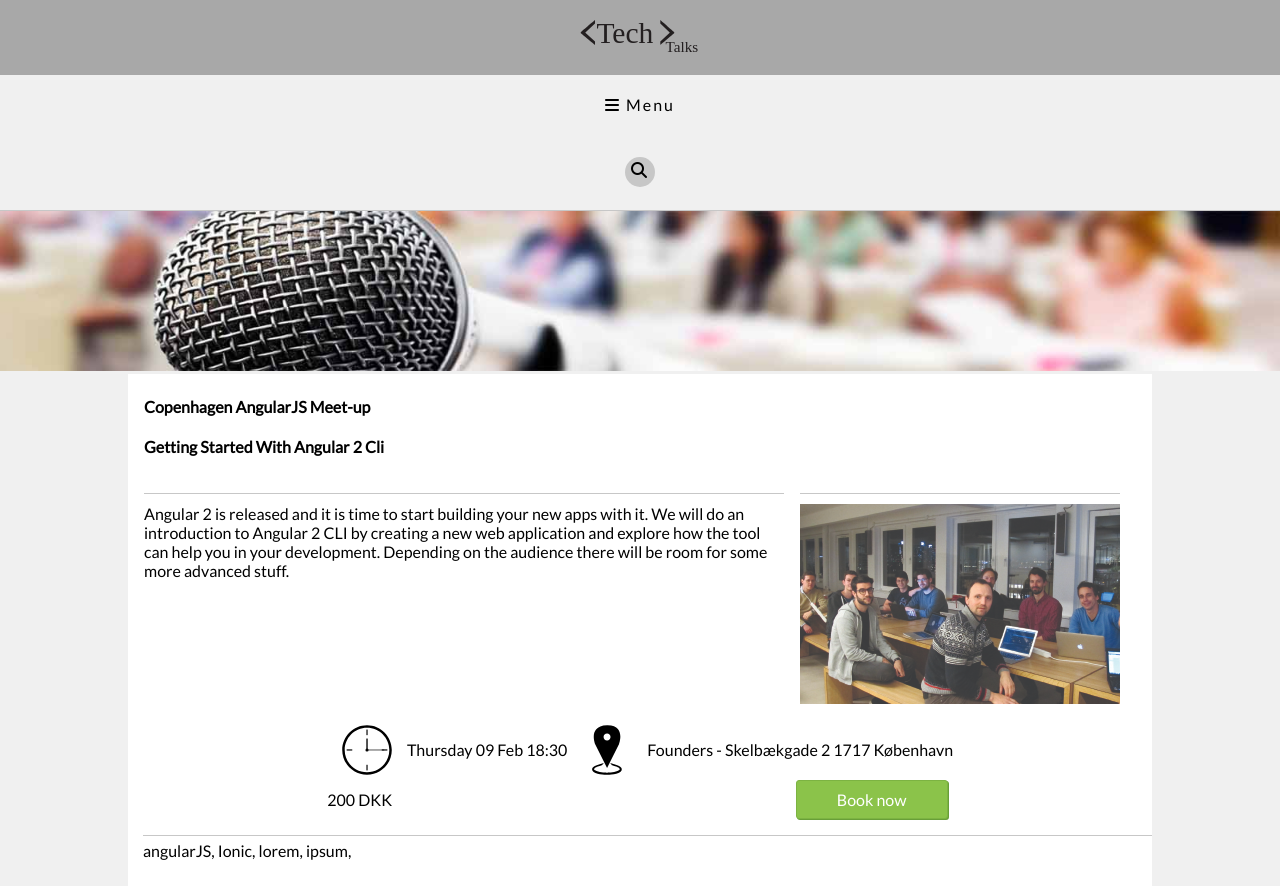
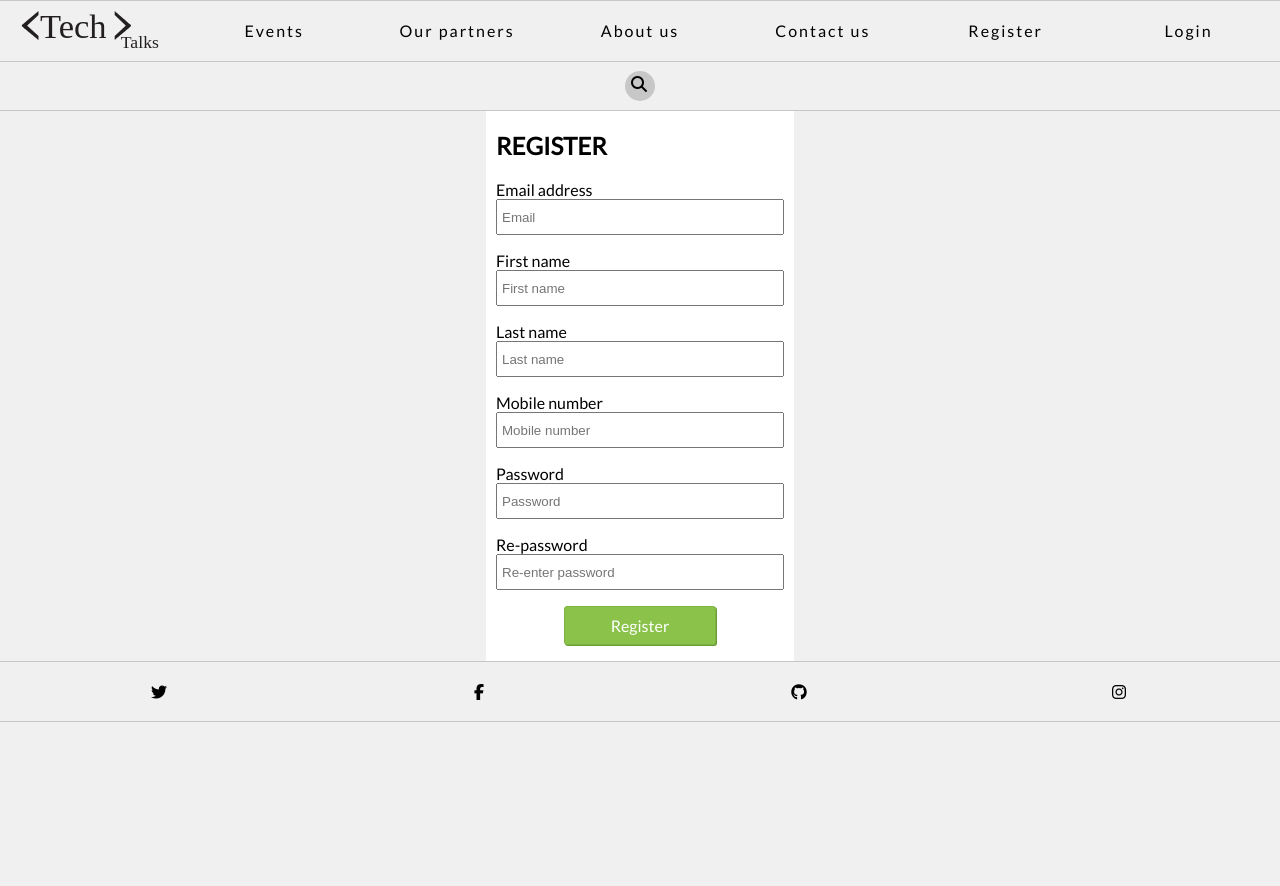
Before and after one commit to MattSkea/techtalks, a PHP site: page / in a window 1280 px wide. After the commit the page ends 722 px from the top, so only its background shows below. Run offline with PHP 8.4, Linux system fonts and the light colour scheme; some libraries are stand-ins or nearby versions.

Commit message:
Updated scss
-Made navigation responsive
-fixed form layout

```diff
--- /dev/null
+++ b/content/footer-navigation.php
@@ -0,0 +1,9 @@
+	<!-- FOOTER -->
+	<footer>
+			<ul class="social-media-icons">
+				<li class="social"><a href="#"><i class="fa fa-twitter"></i></a></li>
+				<li class="social"><a href="#"><i class="fa fa-facebook"></i></a></li>
+				<li class="social"><a href="#"><i class="fa fa-github"></i></a></li>
+				<li class="social"><a href="#"><i class="fa fa-instagram"></i></a></li>
+			</ul>
+	</footer>
--- a/content/header-navigation.php
+++ b/content/header-navigation.php
@@ -1,12 +1,15 @@
 	<!-- HEADER -->
 	<header>
-		<a href="index.php"><img class="logo" src="img/site-layout/logo.svg" alt="Techtalks logo"></a>
+		<a href="index.php" class="mobile-logo"><img class="logo" src="img/site-layout/logo.svg" alt="Techtalks logo"></a>
 
 
 		<!-- MAIN NAVIGATION -->
 		<nav class="flex-nav">
 			<a href="#" class="toggleNav"><div class="fa fa-bars" aria-hidden="true"></div> Menu</a>
+
+
 			<ul>
+				<li><a href="index.php" class="pc-logo"><img src="img/site-layout/logo.svg"></a></li>
 				<li><a class="link" data-go-to="section-events">Events</a></li>
 				<li><a class="link" data-go-to="section-our-partners">Our partners</a></li>
 				<li><a class="link" data-go-to="section-about-us">About us</a></li>
--- a/content/login.php
+++ b/content/login.php
@@ -1,25 +1,24 @@
 
+<div id="section-login" class="section">
     <div id="article-login" class="articles">
         <!-- FORM CONTAINER -->
         <form id="form-login" class="form" action="user-suggested.php">
 
             <h2 class="form-header">Login</h2>
 
-        <div class="input-container">
             <!-- FORM GROUP -->
             <label for="txt-login-email">Email</label>
             <input id="txt-login-email" name="email" type="email" placeholder="Email or mobile">
             <!-- FORM GROUP -->
             <label for="txt-login-password">Password</label>
             <input id="txt-login-password" name="password" type="password" placeholder="Password">
-        </div>
 
             <!-- LOGIN ERROR NOTIFACTION-->
 
 
             <!-- SUBMIT BUTTON -->
-        <div id="btn-login-user" class="form-submit-btn mui-btn mui-btn--primary" data-go-to="section-home">
-            <div class=" fa fa-sign-in fa-1x"></div><div id="txt-btn-login-user">Login</div>
-        </div>
+            <div class="button-green button ">Login</div>
+
         </form>
     </div>
+</div>
--- a/content/register.php
+++ b/content/register.php
@@ -1,58 +1,34 @@
-<div id="section-register" class="section">
-<!-- REGISTER PAGE LANDING IMAGE -->
-<div id="article-register-image" class="section-image">
-	<div class="fa fa fa-user-plus fa-3x"></div>
-</div>
+<div id="section-register" class="section" style="display: flex">
+	<!-- FORM CONTAINER -->
+	<div id="article-register" class="articles">
 
-<!-- HEADING -->
-<div class="section-heading section-heading-register">
-	<h2>REGISTER</h2>
-</div>
+		<form id="form-register" class="form">
+
+			<h2>REGISTER</h2>
 
 
-<!-- FORM CONTAINER -->
-<div id="article-register" class="articles">
-	<form id="form-register" class="form">
-
-		<!-- FORM GROUP -->
-		<div class="form-group">
 			<label for="txt-register-email">Email address</label>
 			<input id="txt-register-email" name="email" type="text" placeholder="Email">
-		</div>
-		<!-- FORM GROUP -->
-		<div class="form-group">
+
 			<label for="txt-register-fname">First name</label>
 			<input id="txt-register-fname" name="fname" type="text" placeholder="First name">
-		</div>
-		<!-- FORM GROUP -->
-		<div class="form-group">
+
 			<label for="txt-register-lname">Last name</label>
 			<input id="txt-register-lname" name="lname" type="text" placeholder="Last name">
-		</div>
-		<!-- FORM GROUP -->
-		<div class="form-group">
+
 			<label for="txt-register-mobile">Mobile number</label>
 			<input id="txt-register-mobile" name="mobile" type="text" placeholder="Mobile number">
-		</div>
-		<!-- FORM GROUP -->
-		<div class="form-group">
+
 			<label for="txt-register-password">Password</label>
 			<input id="txt-register-password" name="password" type="text" placeholder="Password">
-		</div>
-		<!-- FORM GROUP -->
-		<div class="form-group">
+
 			<label for="txt-register-password-re">Re-password</label>
 			<input id="txt-register-password-re" type="text" placeholder="Re-enter password">
-		</div>
-		<!-- SUBMIT BUTTON -->
-		<div id="btn-register-user" class="form-submit-btn">
-			<div class=" fa  fa-user-plus fa-1x"></div><div id="txt-btn-register-user">Register</div>
-		</div>
-	</form>
-	<div id="register-registered-user-table">
-		<div id="register-registered-update">
 
-		</div>
+			<!-- SUBMIT BUTTON -->
+			<div class="button-green button register-button">Register</div>
+
+		</form>
+
 	</div>
 </div>
-</div>
--- a/css/login.css
+++ b/css/login.css
@@ -3,15 +3,14 @@
 /**************************************/
 /***********SECTION LAYOUT*************/
 #section-login {
-  display: none;
   height: 100%;
   width: 100%;
   /*setup the section in a column layout*/
   flex-direction: column; }
 
-#article-login {
+#article-login,
+#article-register {
   /*center the login section*/
-  display: none;
   justify-content: center;
   align-items: center;
   height: 100%; }
--- a/css/style.css
+++ b/css/style.css
@@ -40,9 +40,9 @@ footer a {
 .logo {
   width: 120px; }
 
-.flex-nav {
+header .flex-nav {
   /* Flex Container */ }
-  .flex-nav ul {
+  header .flex-nav ul {
     border-top: 1px solid #c7c7c7;
     border-bottom: 1px solid #c7c7c7;
     list-style: none;
@@ -50,12 +50,12 @@ footer a {
     padding: 0;
     /* USE display:flex for laptop view */
     display: none; }
-    .flex-nav ul li a {
+    header .flex-nav ul li a {
       cursor: pointer; }
 
 /* Button */
 .button {
-  margin: 5px;
+  margin: 5px 5px 14px 5px;
   width: 150px;
   height: 37px;
   text-align: center;
@@ -72,6 +72,12 @@ footer a {
   color: white;
   box-shadow: 1px 1px #689f38; }
 
+.button-green:hover {
+  background-color: #71a436; }
+
+.button-green:active {
+  background-color: #a4d070; }
+
 /*SEARCH BAR STYLING*/
 .search-bar-form {
   width: 100%;
@@ -82,7 +88,7 @@ footer a {
   display: flex;
   justify-content: center;
   text-align: center;
-  padding: 20px 5px; }
+  padding: 6px 5px; }
 
 /*SEACH BAR*/
 .search-input-container {
@@ -117,6 +123,23 @@ footer a {
 
 /**************************************/
 /***********END HEADER LAYOUT**********/
+/*********START FOOTER LAYOUT**********/
+/**************************************/
+footer .social-media-icons {
+  display: flex;
+  justify-content: space-around;
+  border-top: 1px solid #c7c7c7;
+  border-bottom: 1px solid #c7c7c7;
+  list-style: none;
+  margin: 0;
+  padding: 0;
+  /* USE display:flex for laptop view */ }
+  footer .social-media-icons li {
+    width: 25%; }
+  footer .social-media-icons li a {
+    cursor: pointer; }
+
+/***********END FOOTER LAYOUT**********/
 /**************************************/
 /**************************************/
 /*****START DEFAULT LAYOUT LAYOUT******/
@@ -130,63 +153,41 @@ footer a {
 /*form wrapper styling*/
 .form {
   display: flex;
-  flex-direction: column;
-  /*set a width for the form */
-  width: 100vw;
-  background-color: #EEEEEE; }
-
-.form:last-child {
-  margin-bottom: 20px; }
-
-/*form group styling*/
-.form-group {
-  display: flex; }
-
-.form-submit-btn div,
-.form label {
-  font-size: 20px; }
-
-.form-submit-btn div {
-  color: #fff; }
-
-.form-submit-btn {
-  background-color: #8bc34a;
-  width: 240px;
-  height: 36px;
-  /*background-color: #000;*/
-  padding: 6px;
-  display: flex;
-  justify-content: space-between;
-  align-items: center;
-  cursor: pointer; }
-
-.form-submit-btn:hover {
-  background-color: #71a436; }
-
-.form-submit-btn:active {
-  background-color: #a4d070; }
+  flex-direction: column; }
 
 /**************************************/
-/***********LOGIN LAYOUT***************/
-/**************************************/
 /***********SECTION LAYOUT*************/
-#section-login {
-  /*setup the section in a column layout*/
-  flex-direction: column;
-  height: 100%; }
+#section-login,
+#section-register {
+  /*setup the section in a column layout*/ }
 
 /**************************************/
 /***********ARTICLE LAYOUT*************/
-#article-login {
+#article-login,
+#article-register {
   /*center the login section*/
   display: flex;
   justify-content: center;
-  align-items: center; }
+  align-items: center;
+  width: 100vw; }
 
-#form-login {
+#form-login,
+#form-register {
   display: flex;
-  justify-content: space-between;
-  height: 300px; }
+  /*increase padding for table & pc media queries*/
+  padding-right: 10px;
+  padding-left: 10px;
+  padding-bottom: 16px;
+  background-color: #ffffff; }
+  #form-login input,
+  #form-register input {
+    width: 280px;
+    height: 30px;
+    padding: 2px 0 0 4px;
+    margin-bottom: 16px; }
+  #form-login .button,
+  #form-register .button {
+    margin: 0 auto; }
 
 #btn-user {
   margin-top: 20px; }
@@ -203,9 +204,9 @@ footer a {
 /**************************************/
 /*************HOME LAYOUT**************/
 /**************************************/
-/*************event LAYOUT**************/
+/*************EVENT LAYOUT**************/
 #section-event {
-  display: flex;
+  display: none;
   flex-direction: column; }
 
 .margin-container {
@@ -230,7 +231,7 @@ footer a {
 .event-mobile-search {
   display: none !important; }
 
-/*************event LAYOUT ENDS**************/
+/*************EVENT LAYOUT ENDS**************/
 /*************EVENT CARD**************/
 .event-card {
   background: white;
@@ -312,7 +313,19 @@ footer a {
 
 /*************EVENT CARD ENDS**************/
 /*MEDIA QUERY - TABLET*/
-@media screen and (max-width: 800px) {
+@media screen and (min-width: 700px) {
+  /**************************************/
+  /**********START HEADER LAYOUT*********/
+  header .flex-nav {
+    /*Hide toggle navigation buttton*/
+    /* Flex Container */ }
+    header .flex-nav .toggleNav {
+      display: none; }
+    header .flex-nav ul {
+      display: flex; }
+
+  /**************************************/
+  /***********END HEADER LAYOUT**********/
   /*************event LAYOUT**************/
   .event-card-image {
     display: flex;
@@ -325,10 +338,29 @@ footer a {
     display: block; }
 
   .event-card-content-location {
-    margin-top: 10px; } }
-/*************event LAYOUT ends**************/
+    margin-top: 10px; }
+
+  /*************event LAYOUT ends**************/ }
 /*MEDIA QUERY - SMALL PC*/
-@media screen and (max-width: 1024px) {
+@media screen and (min-width: 1024px) {
+  /**************************************/
+  /***********START HEADER LAYOUT**********/
+  header .mobile-logo {
+    display: none; }
+  header .flex-nav {
+    /*Hide toggle navigation buttton*/
+    /* Flex Container */ }
+    header .flex-nav .toggleNav {
+      display: none; }
+    header .flex-nav ul li {
+      flex: 1; }
+      header .flex-nav ul li .pc-logo {
+        padding: 10px; }
+        header .flex-nav ul li .pc-logo img {
+          width: 140px; }
+
+  /**************************************/
+  /***********END HEADER LAYOUT**********/
   /*************event LAYOUT**************/
   .event-container {
     width: 100vw;
--- a/index.php
+++ b/index.php
@@ -13,7 +13,7 @@
 
 	<!-- CUSTOM CSS SHEETS-->
 	<link rel="stylesheet" href="css/style.css">
-	<link rel="stylesheet" href="css/login.css">
+	<!-- <link rel="stylesheet" href="css/login.css"> -->
 </head>
 <body>
 
@@ -21,7 +21,7 @@
 	<!-- BODY -->
 
 	<!--**************************************-->
-	<!--********* HEADERNAVIGATION ***********-->
+	<!--********* HEADER NAVIGATION **********-->
 	<?php require_once "content/header-navigation.php"; ?>
 
 	<!--*************HOME PAGE****************-->
@@ -34,10 +34,9 @@
 	<!--*************LOGIN PAGE***************-->
 	<?php require_once "content/login.php"; ?>
 
-	<!-- FOOTER -->
-	<footer>
-
-	</footer>
+	<!--**************************************-->
+	<!--********* FOOTER NAVIGATION **********-->
+	<?php require_once "content/footer-navigation.php"; ?>
 
 	<script src="https://use.fontawesome.com/aa9b1b4b5c.js"></script>
 	<script src="https://code.jquery.com/jquery-3.2.1.min.js" integrity="sha256-hwg4gsxgFZhOsEEamdOYGBf13FyQuiTwlAQgxVSNgt4=" crossorigin="anonymous"></script>
--- a/scss/login.scss
+++ b/scss/login.scss
@@ -4,7 +4,7 @@
 /***********SECTION LAYOUT*************/
 
 #section-login{
-	display: none;
+	// display: none;
 	height: 100%;
 	width: 100%;
 	/*setup the section in a column layout*/
@@ -12,9 +12,10 @@
 }
 // /**************************************/
 // /***********ARTICLE LAYOUT*************/
-#article-login{
+#article-login,
+#article-register{
 	/*center the login section*/
-	display: none;
+	// display: none;
 	justify-content: center;
 	align-items: center;
 	height: 100%;
--- a/scss/style.scss
+++ b/scss/style.scss
@@ -43,7 +43,7 @@ footer a{
 	width: 120px;
 }
 
-.flex-nav{
+header .flex-nav{
 	/* Flex Container */
 	ul {
 		border-top: 1px solid $lightenPrimaryColor;
@@ -62,7 +66,7 @@ footer a{
 
 /* Button */
 .button{
-  margin:5px;
+	margin:5px 5px 14px 5px;
 	width:150px;
 	height:37px;
 	text-align:center;
@@ -91,7 +101,7 @@ footer a{
 	justify-content: center;
 	text-align: center;
 
-	padding: 20px 5px;
+	padding: 6px 5px;
 
 }
 
@@ -136,7 +146,34 @@ footer a{
 }
 /**************************************/
 /***********END HEADER LAYOUT**********/
+
+/*********START FOOTER LAYOUT**********/
 /**************************************/
+footer .social-media-icons{
+	display: flex;
+	justify-content: space-around;
+
+	border-top: 1px solid $lightenPrimaryColor;
+	border-bottom: 1px solid $lightenPrimaryColor;
+	list-style: none;
+	margin: 0;
+	padding: 0;
+	/* USE display:flex for laptop view */
+	// display: none;
+	li{
+		width: 25%;
+
+	}
+
+	li a{
+
+		cursor: pointer;
+	}
+}
+/***********END FOOTER LAYOUT**********/
+/**************************************/
+
+
 
 /**************************************/
 /*****START DEFAULT LAYOUT LAYOUT******/
@@ -154,83 +191,59 @@ footer a{
 .form{
 	display: flex;
 	flex-direction: column;
-	// align-items:  left;
-	// justify-content: center;
-	/*set a width for the form */
-	width: 100vw;
-
-	// padding-top: 10px;
-	// padding-bottom: 20px ;
-
-	background-color: #EEEEEE;
-}
-.form:last-child{
-	margin-bottom: 20px;
-}
-/*form group styling*/
-.form-group{
-	display: flex;
-
-	// padding: 10px 8px;
-}
-.form-submit-btn div,
-.form label{
-	font-size: 20px;
-}
-.form-submit-btn div{
-	color: #fff;
 }
 
-.form-submit-btn{
-	background-color: $accent-color-1;
-	width: 240px;
-	height: 36px;
-	/*background-color: #000;*/
-	padding: 6px;
-
-	display: flex;
-	justify-content: space-between;
-	align-items: center;
-
-
-	cursor: pointer;
-}
-.form-submit-btn:hover{
-	background-color: $darkenAcctColor1;
-}
-
-.form-submit-btn:active {
-	background-color: $lightenAcctColor1;
-}
-/**************************************/
-/***********LOGIN LAYOUT***************/
 /**************************************/
 /***********SECTION LAYOUT*************/
-#section-login{
+#section-login,
+#section-register{
 	/*setup the section in a column layout*/
-	flex-direction: column;
-
-	height: 100%;
+	// flex-direction: column;
+	// justify-content: center;
 }
 /**************************************/
 /***********ARTICLE LAYOUT*************/
-#article-login{
+#article-login,
+#article-register{
 	/*center the login section*/
 	display: flex;
 	justify-content: center;
 	align-items: center;
+
+	width: 100vw;
+
 }
-#form-login{
+
+
+
+#form-login,
+#form-register{
 	display: flex;
-	justify-content: space-between;
-	height: 300px;
+	// justify-content: center;
 
+	/*increase padding for table & pc media queries*/
+	padding-right: 10px;
+	padding-left: 10px;
+	padding-bottom: 16px;
+
+	background-color: $light-text-color;
+
+	input{
+		width: 280px;
+		height: 30px;
+
+		padding: 2px 0 0 4px;
+		margin-bottom: 16px;
+	}
+
+	.button{
+		margin: 0 auto;
+	}
 }
 
 #btn-user{
 	margin-top: 20px;
 }
-
 /**************************************/
 /************SECTION LAYOUT************/
 /**************************************/
@@ -241,14 +254,16 @@ footer a{
 /*****END DEFAULT LAYOUT LAYOUT******/
 /**************************************/
 
+
+
 /**************************************/
 /*************HOME LAYOUT**************/
 /**************************************/
 
 
-/*************event LAYOUT**************/
+/*************EVENT LAYOUT**************/
 #section-event{
-	display:flex;//comment this after done
+	display:none;//comment this after done
 	flex-direction:column;
 
 }
```
Also changed, not shown: other parts of scss/style.scss (+61 -6 lines), 2 other files. Lines whose indentation alone changed are shown as unchanged.
